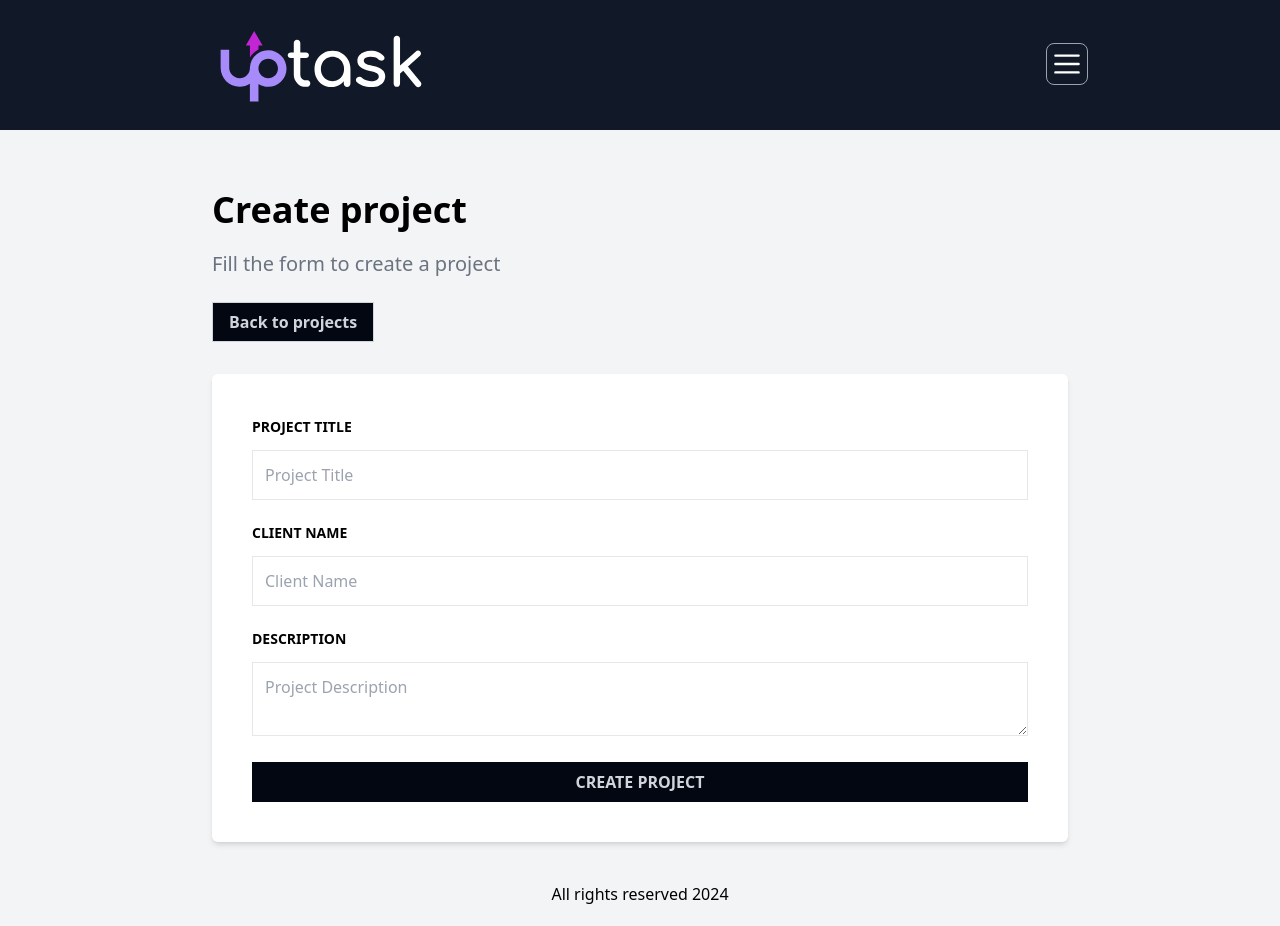
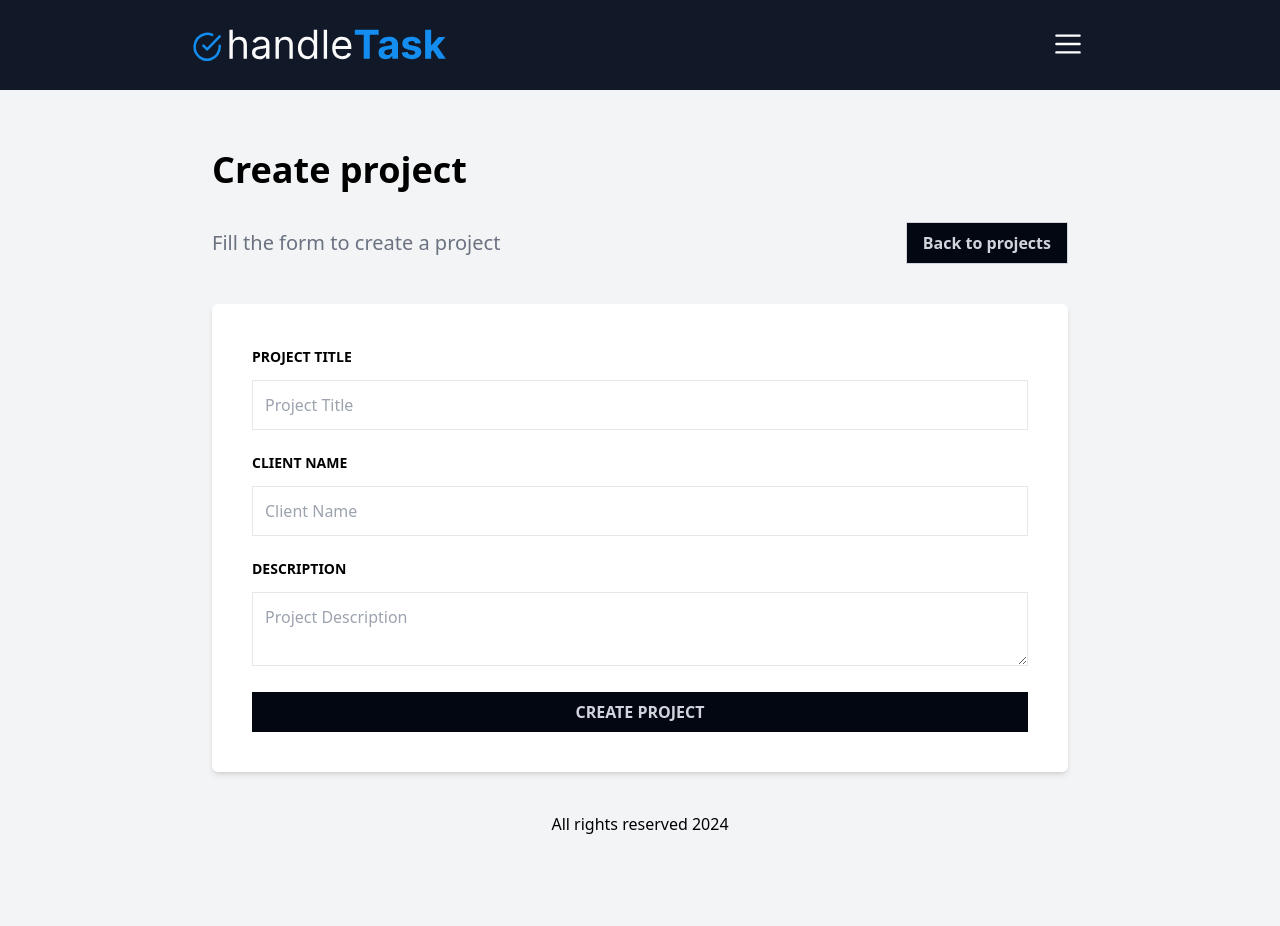
Before and after one commit to javiercodesx/handleTask_client, a React (Vite) app: page /projects/create in a window 1280 px wide. After the commit the page ends 856 px from the top, so only its background shows below. Built offline with nearby package versions, Linux system fonts and the light colour scheme; no server answers.

Commit message:
add isLoading, logo

```diff
--- a/src/components/Logo.tsx
+++ b/src/components/Logo.tsx
@@ -1,6 +1,6 @@
 
 export default function Logo() {
   return (
-    <img src="/logo.svg" alt="UpTask Image"/>
+    <img src="/handleTask.svg" alt="handl Image"/>
   )
 }
--- a/src/components/NavMenu.tsx
+++ b/src/components/NavMenu.tsx
@@ -7,7 +7,7 @@ export default function NavMenu() {
 
   return (
     <Popover className="relative">
-      <PopoverButton className="inline-flex items-center gap-x-1 text-sm font-semibold leading-6 p-1 rounded-lg bg-gray-900 border border-gray-400">
+      <PopoverButton className="inline-flex items-center gap-x-1 text-sm font-semibold leading-6 p-1 rounded-lg bg-gray-900">
         <Bars3Icon className='w-8 h-8 text-white ' />
       </PopoverButton>
 
--- a/src/pages/DashboardPage.tsx
+++ b/src/pages/DashboardPage.tsx
@@ -1,6 +1,17 @@
 import { Link } from "react-router-dom"
+import { useQuery } from '@tanstack/react-query'
+import { getAllProjects } from "@/api/ProjectApi"
 
 export default function DashboardPage() {
+
+  const { data, isLoading } = useQuery({
+    queryKey: ['projects'],
+    queryFn: getAllProjects
+  })
+
+  if(isLoading) return <h2 className="text-red-500 text-2xl text-center">Loading...</h2>
+
+  console.log(data)
 
   return (
     <>
--- a/src/pages/projects/CreateProjectPage.tsx
+++ b/src/pages/projects/CreateProjectPage.tsx
@@ -36,9 +36,10 @@ export default function CreateProjectPage() {
   return (
     <>
         <h1 className="text-4xl font-black">Create project</h1>
-        <p className="text-xl font-light text-gray-500 mt-5">Fill the form to create a project</p>
 
-        <nav className="my-8">
+        <nav className="my-8 flex items-center justify-between">
+          <p className="text-xl font-light text-gray-500">Fill the form to create a project</p>
+
           <Link
             className="bg-gray-950 text-gray-300 border border-gray-300 hover:text-white px-4 py-2 font-semibold cursor-pointer transition-colors"
             to='/'
```
Also changed, not shown: public/handleTask.svg (added), public/logo.svg (deleted).
